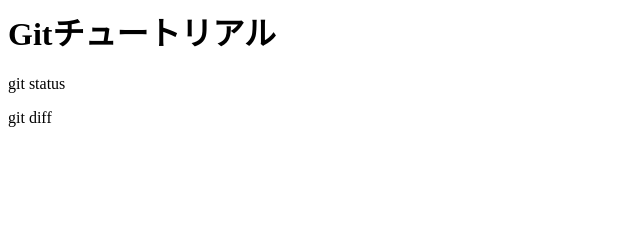
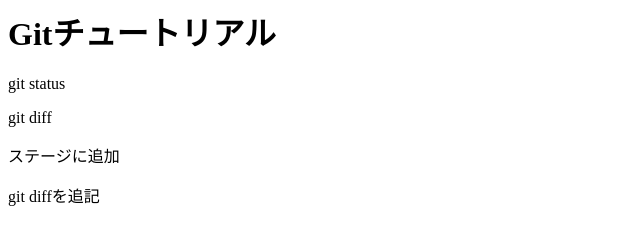
Before and after one commit to AkitaAsaka/git_tutorial, a plain HTML site: page index.html in a window 1280 px wide. Shown: the whole page, without its empty margins (0-640 px from the left). Drawn offline with Linux system fonts and the light colour scheme.

Commit message:
git diffの確認

```diff
--- a/index.html
+++ b/index.html
@@ -1,3 +1,5 @@
 <h1>Gitチュートリアル</h1>
 <p>git status</p>
 <p>git diff</p>
+<p>ステージに追加</p>
+<p>git diffを追記</p>
```
